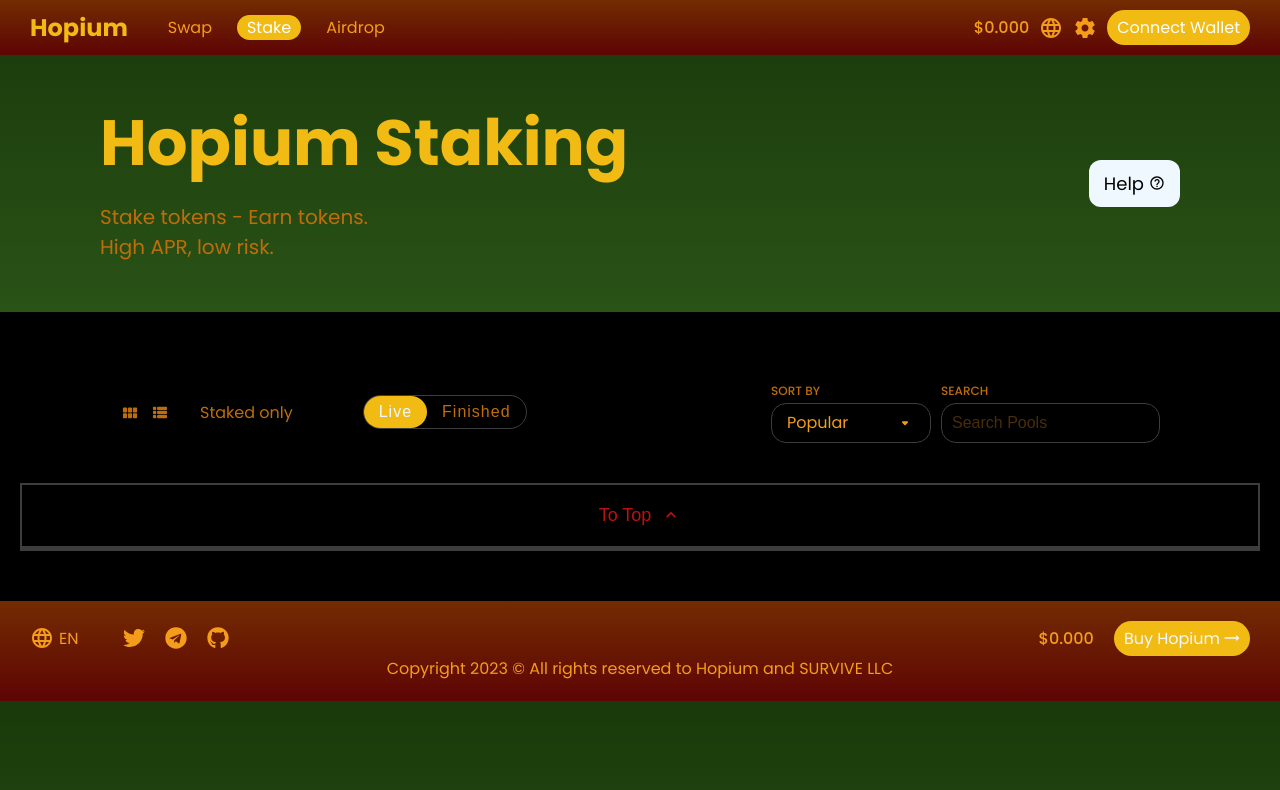
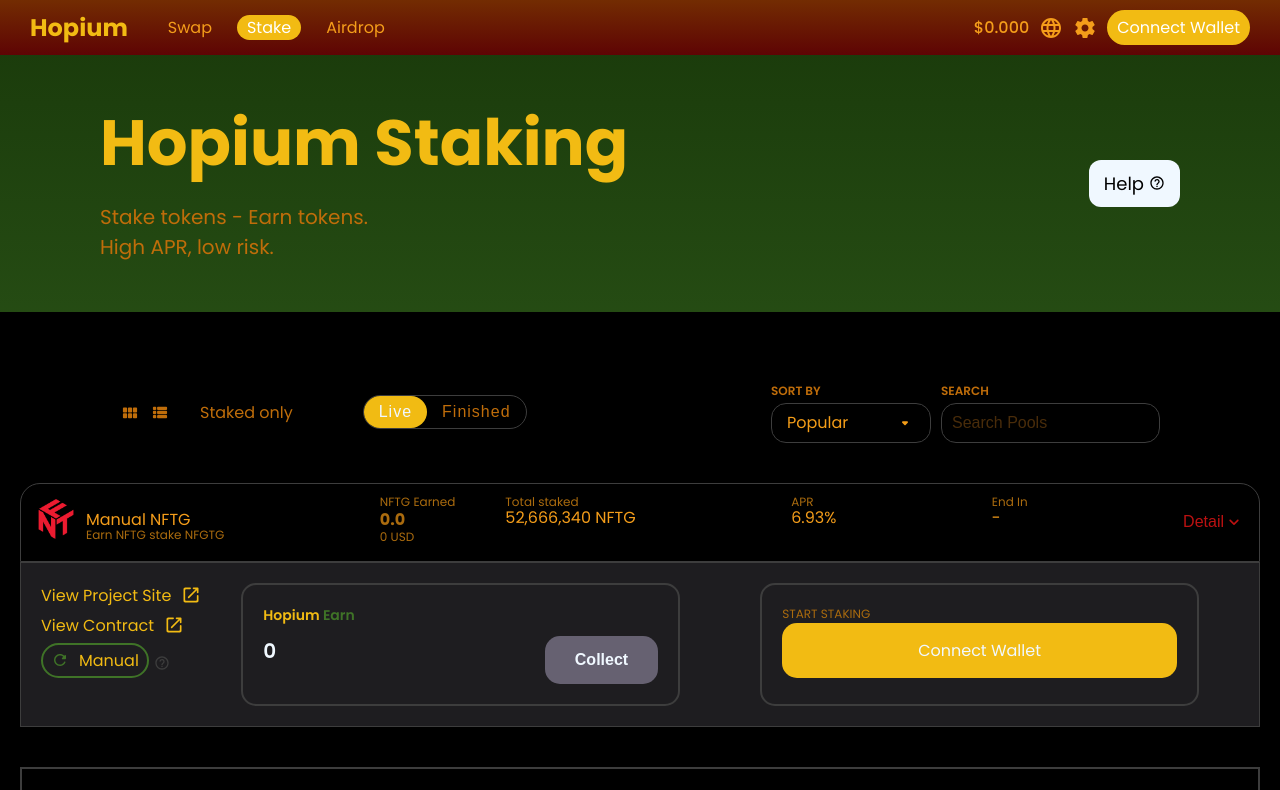
Before and after one commit to Demandtech/hopium, a React (Create React App) app: page /stake in a window 1280 px wide. Shown: the top 790 px of the page. Built offline with nearby package versions, Linux system fonts and the light colour scheme.

Commit message:
stake card

```diff
--- a/src/components/finished/finished.css
+++ b/src/components/finished/finished.css
@@ -13,6 +13,10 @@
 .finished-wrapper p{
  padding-bottom: 50px;
  color: #bf6d0A;
+}
+
+.to-top{
+  margin-top: 40px;
 }
 
 .to-top button {
--- a/src/components/live/Live.jsx
+++ b/src/components/live/Live.jsx
@@ -1,11 +1,112 @@
 import React from 'react'
 import './live.css'
 import { ToTopButton } from '../finished/Finished'
+import smallLogo from '../../images/logo-small.png'
+import { ReactComponent as AccordDown } from '../../images/accor-down.svg'
+import { ReactComponent as AccordUp } from '../../images/accor-up.svg'
+import { ReactComponent as LinkIcon } from '../../images/link-icon.svg'
+import { ReactComponent as Tooltip } from '../../images/tooltip.svg'
+import { ReactComponent as ManualIcon } from '../../images/manual-icon.svg'
 
 function Live() {
   return (
     <div className='live'>
-       <ToTopButton />
+      <div className='live-wrapper'>
+        <div className='live-left-header'>
+          <div className='live-left'>
+            <div className='live-logo'>
+              <img src={smallLogo} alt='' width={'40px'} />
+            </div>
+            <div>
+              <p>Manual NFTG</p>
+              <span>Earn NFTG stake NFGTG</span>
+            </div>
+          </div>
+          <div className='live-center'>
+            <div className='nft-earned'>
+              <span>NFTG Earned</span>
+              <strong>0.0</strong>
+              <span>0 USD</span>
+            </div>
+            <div className='destop-total-staked'>
+              <span>Total staked</span>
+              <p>52,666,340 NFTG</p>
+            </div>
+          </div>
+          <div className='live-right'>
+            <span>APR</span>
+            <p>6.93%</p>
+          </div>
+          <div className='end-in'>
+            <span>End In</span>
+            <p>-</p>
+          </div>
+          <div className='detail-btn'>
+            <button>
+              <span>Detail</span>
+              <AccordDown className='acc-down' />
+            </button>
+          </div>
+        </div>
+        <div className='inner-content'>
+          <div className='inner-content-wrapper'>
+            <div className='inner-left inne-card'>
+              <div>
+                <a href=''>
+                  <span>View Project Site</span>
+                  <LinkIcon className='url-icon' />
+                </a>
+              </div>
+              <div>
+                <a href=''>
+                  <span>View Contract</span>
+                  <LinkIcon className='url-icon' />
+                </a>
+              </div>
+              <div className='manual'>
+                <a href=''>
+                  <ManualIcon className='manual-icon' />
+                  <span>Manual</span>
+                </a>
+                <Tooltip className='manual-tooltip' />
+              </div>
+              <div className='inner-total-staked'>
+                <p>Total staked:</p>
+                <div className='amount'>
+                  <p>52,666,340 NFTG</p>
+                  <Tooltip className='manual-tooltip' />
+                </div>
+              </div>
+              <div className='inner-apr'>
+                <span>APR: </span>
+                <p>6.93%</p>
+              </div>
+              <div className='inner-nft-earned'>
+                <span>NFTG Earned:</span>
+                <strong>0.0</strong>
+                <span>0 USD</span>
+              </div>
+            </div>
+
+            <div className='inner-earned inner-card'>
+              <h5>
+                <span>Hopium</span> Earn
+              </h5>
+              <div className='collect'>
+                <strong className='balance'>0</strong>
+                <button disabled={true}>Collect</button>
+              </div>
+            </div>
+            <div className='inner-talking inner-card'>
+              <div className='start-talking'>
+                <p>START STAKING</p>
+                <a>Connect Wallet</a>
+              </div>
+            </div>
+          </div>
+        </div>
+      </div>
+      <ToTopButton />
     </div>
   )
 }
--- a/src/components/live/live.css
+++ b/src/components/live/live.css
@@ -1,3 +1,250 @@
-.live{
-color: red;
+.live {
+  color: red;
 }
+
+.live-left-header {
+  display: flex;
+  justify-content: space-between;
+  border: 1px solid #3d3d3d;
+  padding: 15px;
+  border-top-left-radius: 20px;
+  border-top-right-radius: 20px;
+}
+
+.live-left-header span {
+  font-size: 12px;
+  color: #aa6b0e;
+  display: block;
+  line-height: 0.5;
+}
+
+.live-left-header p {
+  color: #f49d1a;
+}
+
+.live-left-header strong {
+  color: #aa6b0e;
+  padding: 2px 0;
+}
+
+.live-left {
+  display: flex;
+  align-items: center;
+  gap: 10px;
+}
+
+.live-left img {
+}
+
+.live-center {
+  display: flex;
+  gap: 50px;
+}
+
+.live-center strong,
+.live-center span {
+  display: block;
+}
+
+.detail-btn {
+  display: flex;
+  align-items: center;
+}
+
+.detail-btn button {
+  border: none;
+  padding: 0;
+  font-size: 16px;
+  display: flex;
+  align-items: center;
+  background-color: transparent;
+}
+
+.detail-btn button span {
+  color: #bb1111;
+  font-size: 16px;
+}
+
+.acc-down,
+.acc-up {
+  fill: #bb1111;
+}
+
+.inner-content {
+  background: #1e1d20;
+  padding: 20px;
+  border: 1px solid #3d3d3d;
+
+}
+
+.inner-content-wrapper {
+  display: flex;
+  justify-content: space-between;
+}
+
+/* .inner-earned{
+ display: flex;
+ justify-content: space-between;
+} */
+
+.inner-left a {
+  display: flex;
+  align-items: center;
+  gap: 10px;
+  text-decoration: none;
+  color: #f2bb13;
+  margin-bottom: 5px;
+}
+
+.url-icon {
+  fill: #f2bb13;
+}
+
+.manual {
+  display: flex;
+  align-items: center;
+  gap: 5px;
+}
+
+.manual a {
+  border: 2px solid #3f7327;
+  padding: 3px 8px;
+  border-radius: 20px;
+}
+
+.manual-icon {
+  fill: #3f7327;
+}
+
+.manual-tooltip {
+  fill: #3d3d3d;
+}
+
+.inner-card {
+  flex: 1;
+  margin: 0 40px;
+  padding: 20px;
+  border: 2px solid #3d3d3d;
+  border-radius: 15px;
+}
+
+.start-talking a {
+  background: #f2bb13;
+  width: 100%;
+  display: block;
+  text-align: center;
+  padding: 15px 0;
+  color: aliceblue;
+  border-radius: 15px;
+}
+
+.start-talking p {
+  color: #aa6b0e;
+  font-size: 12px;
+}
+
+.collect button {
+  background: #f2bb13;
+  padding: 15px 30px;
+  font-size: 16px;
+  font-weight: 600;
+  border: none;
+  border-radius: 15px;
+  color: aliceblue;
+}
+
+.collect button:disabled {
+  cursor: no-drop;
+  background-color: #666171;
+}
+
+.collect {
+  display: flex;
+  justify-content: space-between;
+  width: 100%;
+}
+
+.inner-earned h5 {
+  margin-bottom: 10px;
+  font-size: 14px;
+  color: #3f7327;
+  font-weight: 600;
+}
+
+.inner-earned h5 span {
+  color: #f2bb13;
+}
+
+.balance {
+  color: aliceblue;
+  font-size: 20px;
+  font-weight: 600;
+}
+.inner-total-staked {
+  display: none;
+}
+
+.inner-nft-earned {
+  display: none;
+}
+
+.inner-apr{
+ display: none;
+}
+
+@media screen and (max-width: 835px) {
+  .inner-content-wrapper {
+    flex-direction: column;
+  }
+
+  .inner-card {
+    margin: 0 0 10px 0;
+  }
+  .inner-total-staked {
+    display: flex;
+    justify-content: space-between;
+    color: #f2bb13;
+  }
+
+  .destop-total-staked {
+    display: none;
+  }
+
+  .amount {
+    display: flex;
+    gap: 10px;
+  }
+
+  .inner-left{
+   padding: 20px 0;
+  }
+}
+
+@media screen and (max-width: 480px) {
+  .live-right {
+    display: none;
+  }
+  .detail-btn button span {
+    display: none;
+  }
+
+  .end-in {
+    display: none;
+  }
+
+  .nft-earned {
+    display: none;
+  }
+
+  .inner-nft-earned {
+    display: flex;
+    gap: 5px;
+    color: #f2bb13;
+  }
+
+  .inner-apr{
+   display: flex;
+   color: #f2bb13;
+   gap: 5px;
+  }
+}
--- a/src/components/staking/stakehead.css
+++ b/src/components/staking/stakehead.css
@@ -43,7 +43,7 @@
   display: block;
   font-size: 12px;
   color: #bf6d0a;
-  font-weight: 500;
+  font-weight: 600;
   padding-bottom: 3px;
 }
 
```
Also changed, not shown: src/components/live/liveData.js (added, +43 -0 lines), src/images/link-icon.svg (added), src/images/manual-icon.svg (added).
